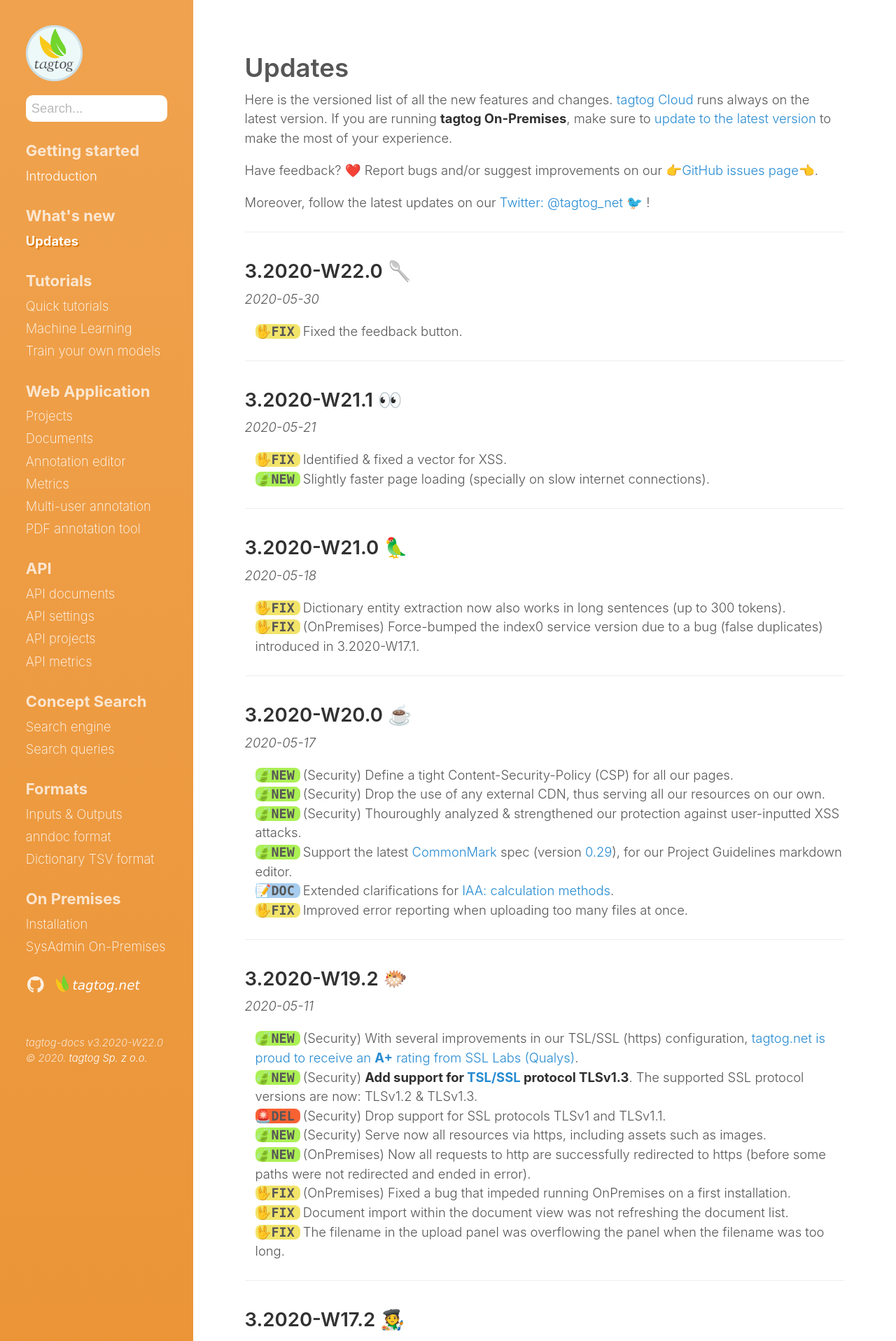
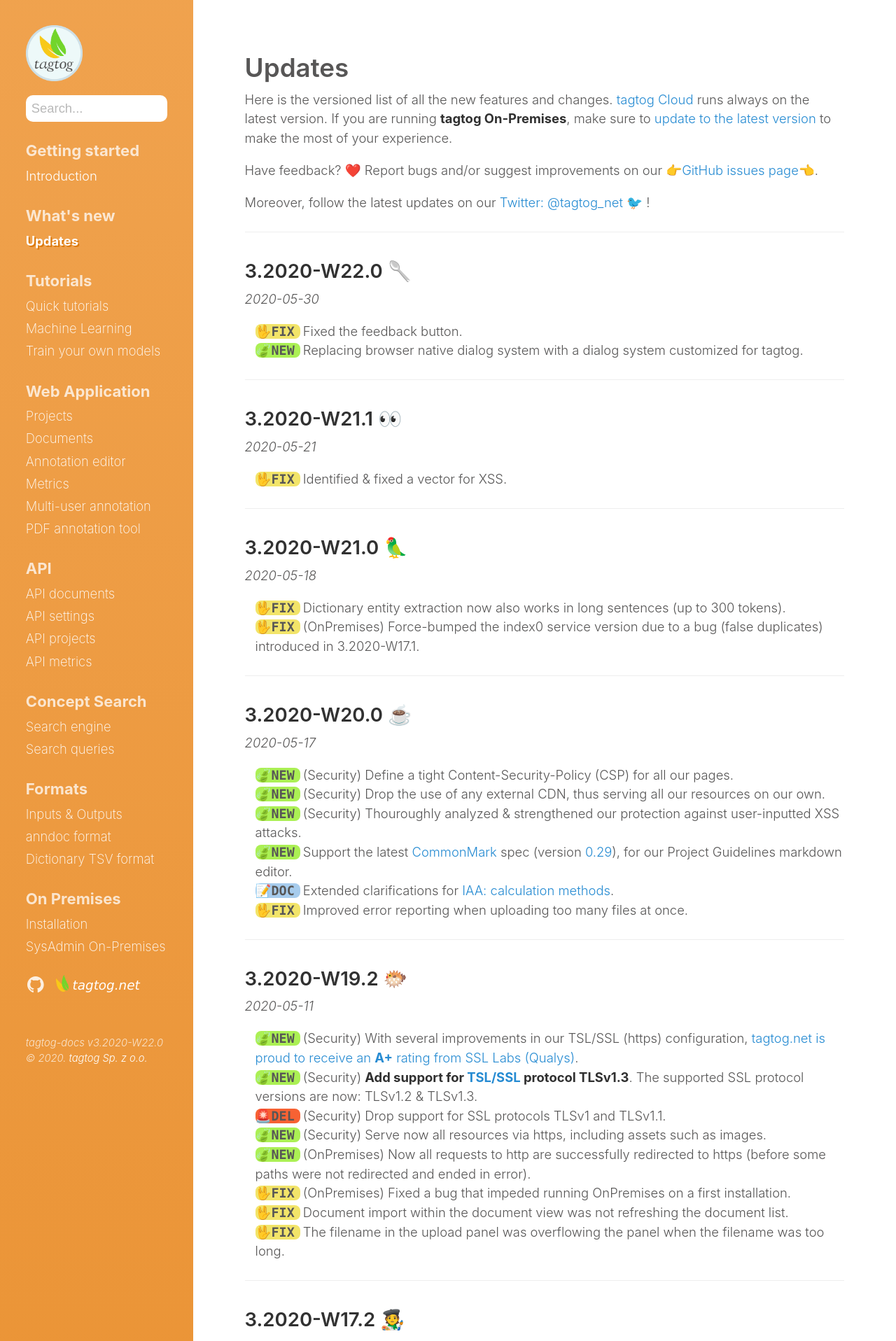
Before and after one commit to tagtogorg/tagtog-doc, a Jekyll site: the page built from updates.md, in a window 1280 px wide. Shown: the top 1916 px of the page at 70% size. Built offline with Jekyll 4.4.1, drawn with Linux system fonts in a browser that asks for light colours; nearby versions of some CDN libraries; emoji names are drawn with the system emoji font.

Commit message:
Update updates

```diff
--- a/updates.md
+++ b/updates.md
@@ -19,6 +19,7 @@ _2020-05-30_
 
 <ul class="updates">
   <li class="fix"><span markdown="1">Fixed the feedback button.</span></li>
+  <li class="new"><span markdown="1">Replacing browser native dialog system with a dialog system customized for tagtog.</span></li>
 </ul>
 
 ---
@@ -28,7 +29,7 @@ _2020-05-21_
 
 <ul class="updates">
   <li class="fix"><span markdown="1">Identified & fixed a vector for XSS.</span></li>
-  <li class="new"><span markdown="1">Slightly faster page loading (specially on slow internet connections).</span></li>
+
 </ul>
 
 ---
```
